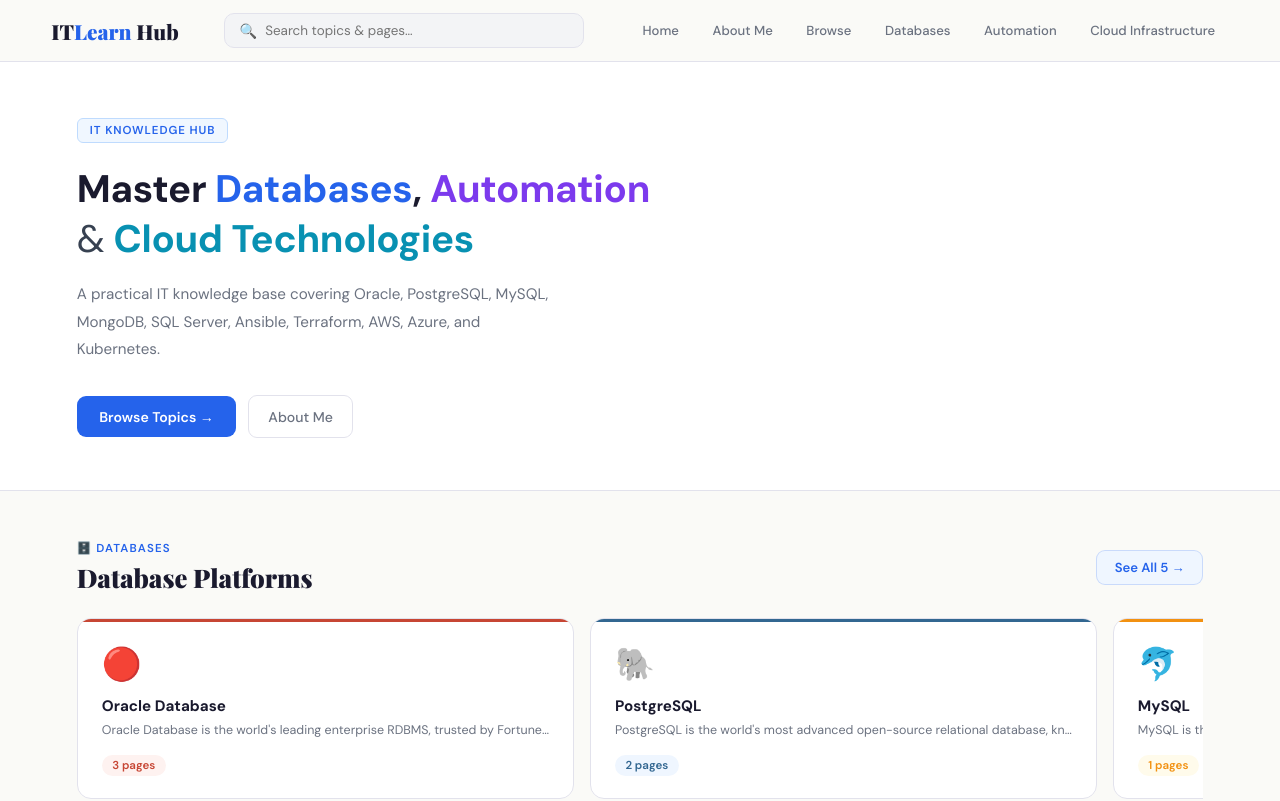
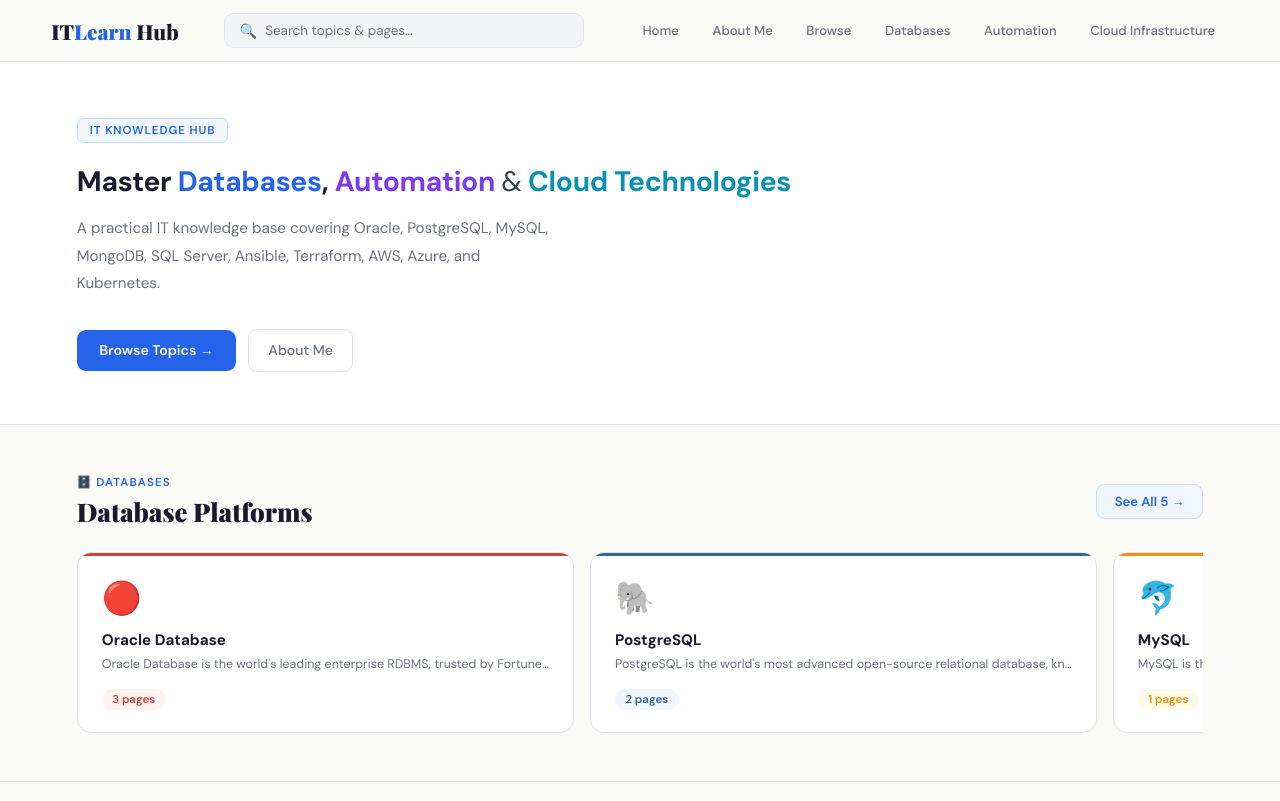
Before and after one commit to AtifDBA/dbatech, a React (Create React App) app: page / in a window 1280 px wide. Shown: the top 801 px of the page. Built offline with nearby package versions, Linux system fonts and the light colour scheme.

Commit message:
Fix hero heading to single line

```diff
--- a/src/App.jsx
+++ b/src/App.jsx
@@ -649,7 +649,7 @@
                 <div style={{ display: "inline-flex", alignItems: "center", gap: 6, background: "#F0F7FF", color: "#2563EB", border: "1px solid #BFDBFE", borderRadius: 6, padding: "0.25rem 0.75rem", fontSize: "0.72rem", fontWeight: 600, letterSpacing: "0.08em", textTransform: "uppercase", marginBottom: "1.4rem" }}>
                   IT Knowledge Hub
                 </div>
-                <h1 style={{ fontFamily: "'DM Sans', sans-serif", fontSize: "clamp(1.6rem, 3vw, 2.4rem)", fontWeight: 700, lineHeight: 1.3, marginBottom: "1rem", color: "#1A1A2E", letterSpacing: "-0.3px" }}>
+                <h1 style={{ fontFamily: "'DM Sans', sans-serif", fontSize: "clamp(1.3rem, 2.2vw, 1.9rem)", fontWeight: 700, lineHeight: 1.2, marginBottom: "1rem", color: "#1A1A2E", letterSpacing: "-0.3px", whiteSpace: "nowrap" }}>
                   Master{" "}
                   <span style={{ color: "#2563EB", fontWeight: 700 }}>Databases</span>,{" "}
                   <span style={{ color: "#7C3AED", fontWeight: 700 }}>Automation</span>{" "}
```
